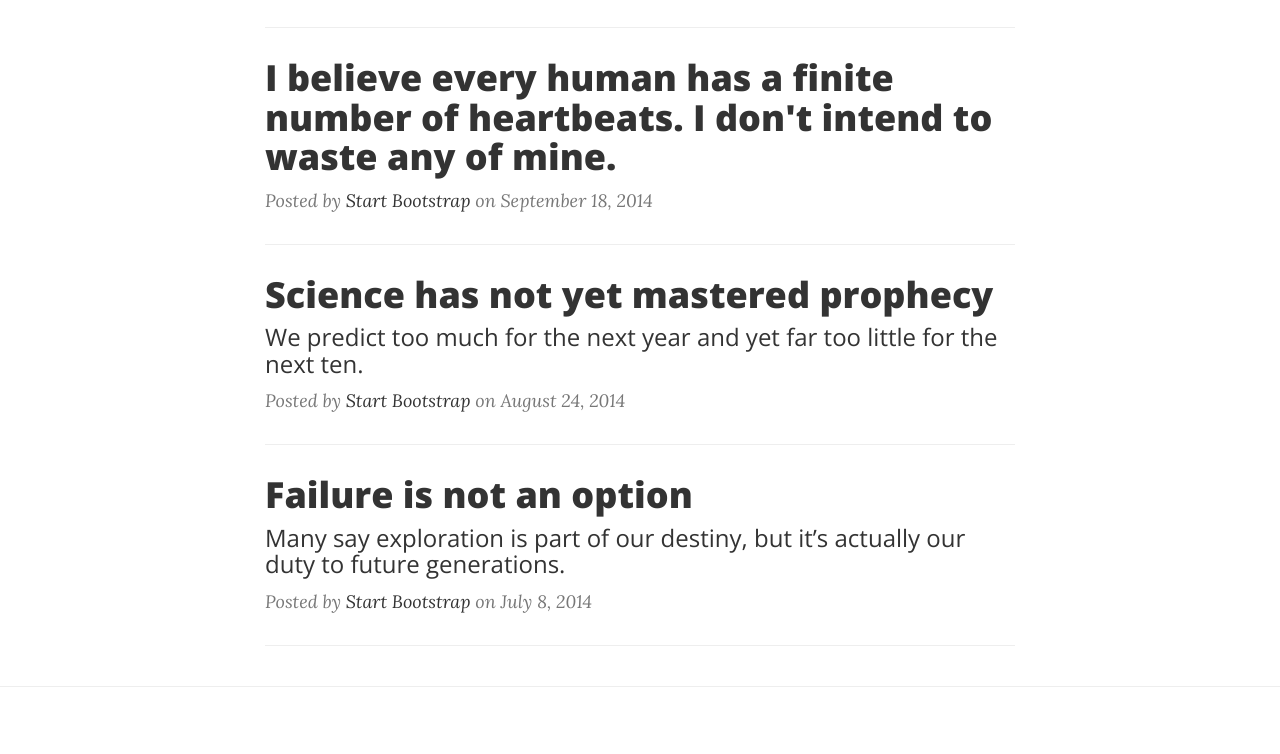
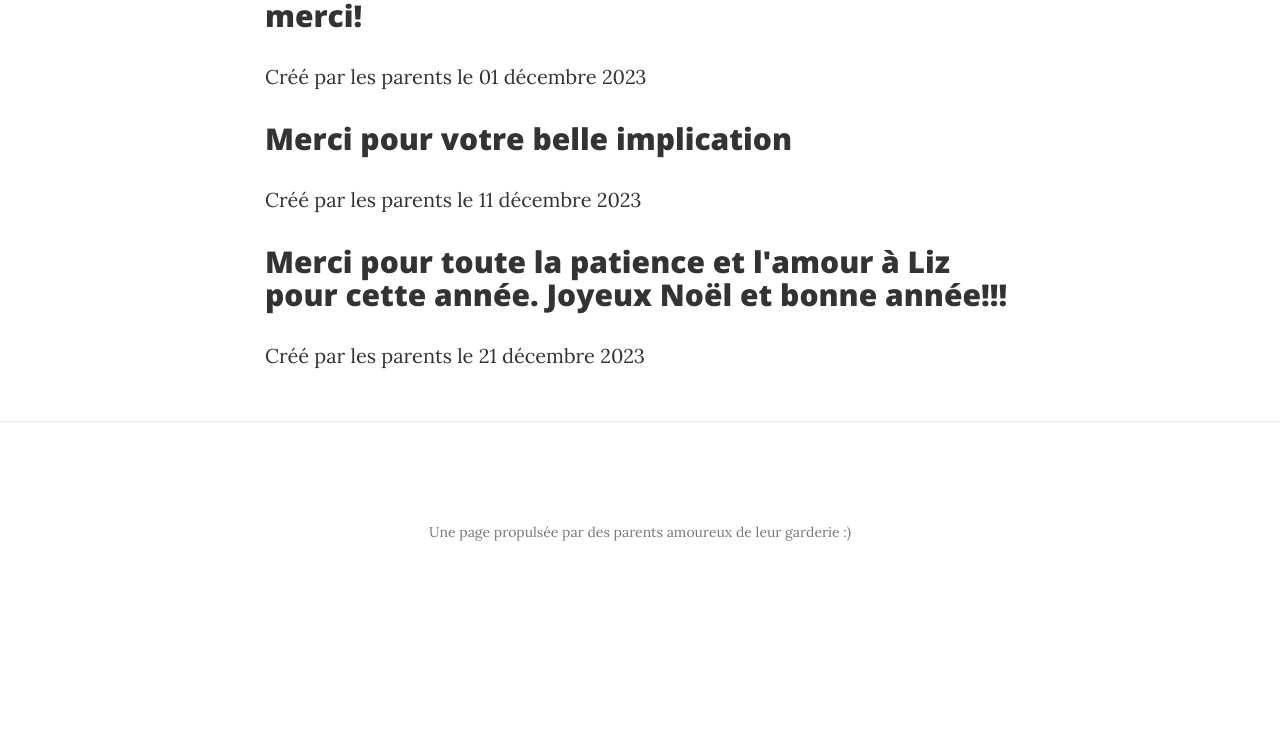
Before and after one commit to OlivierRoss/educatrices, a website: page index.html in a window 1280 px wide. Shown: the part 772-1526 px from the top of the page. After the commit the page ends 1380 px from the top, so only its background shows below. Drawn offline with nearby package versions, Linux system fonts and the light colour scheme.

Commit message:
affichage des mots

```diff
--- a/index.html
+++ b/index.html
@@ -54,8 +54,8 @@
     <!-- Main Content -->
     <div class="container">
         <div class="row">
-            <div class="col-lg-8 col-lg-offset-2 col-md-10 col-md-offset-1">
-                <div class="post-preview">
+            <div id="posts" class="col-lg-8 col-lg-offset-2 col-md-10 col-md-offset-1">
+                <div class="post-preview" style="display:none">
                     <a href="post.html">
                         <h2 class="post-title">
                             Man must explore, and this is exploration at its greatest
@@ -66,40 +66,6 @@
                     </a>
                     <p class="post-meta">Posted by <a href="#">Start Bootstrap</a> on September 24, 2014</p>
                 </div>
-                <hr>
-                <div class="post-preview">
-                    <a href="post.html">
-                        <h2 class="post-title">
-                            I believe every human has a finite number of heartbeats. I don't intend to waste any of mine.
-                        </h2>
-                    </a>
-                    <p class="post-meta">Posted by <a href="#">Start Bootstrap</a> on September 18, 2014</p>
-                </div>
-                <hr>
-                <div class="post-preview">
-                    <a href="post.html">
-                        <h2 class="post-title">
-                            Science has not yet mastered prophecy
-                        </h2>
-                        <h3 class="post-subtitle">
-                            We predict too much for the next year and yet far too little for the next ten.
-                        </h3>
-                    </a>
-                    <p class="post-meta">Posted by <a href="#">Start Bootstrap</a> on August 24, 2014</p>
-                </div>
-                <hr>
-                <div class="post-preview">
-                    <a href="post.html">
-                        <h2 class="post-title">
-                            Failure is not an option
-                        </h2>
-                        <h3 class="post-subtitle">
-                            Many say exploration is part of our destiny, but it’s actually our duty to future generations.
-                        </h3>
-                    </a>
-                    <p class="post-meta">Posted by <a href="#">Start Bootstrap</a> on July 8, 2014</p>
-                </div>
-                <hr>
             </div>
         </div>
     </div>
--- a/js/main.js
+++ b/js/main.js
@@ -1,3 +1,16 @@
+let decembre = 10;
+
 window.onload = function () {
-	console.log("allo");
+	for(let i in contenus) {
+		let jour = i + 1;
+		if(new Date(2023, decembre, jour) < new Date()) {
+			let div = document.createElement("div");
+			div.className = "post-review";
+			div.innerHTML = `
+				<h2 class="post-title"> ${contenus[i].desc}</h2>
+				<p class="post-meta">Créé par les parents le ${jour} décembre 2023</p>
+			`;
+			document.querySelector("#posts").appendChild(div);
+		}
+	}
 }
```
